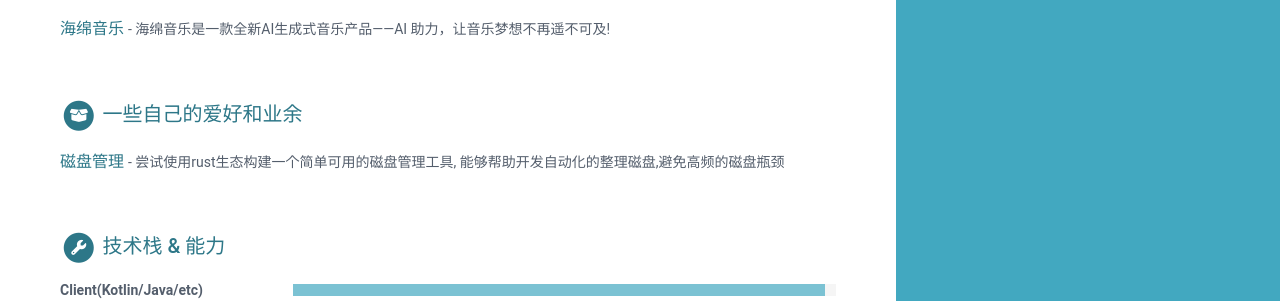
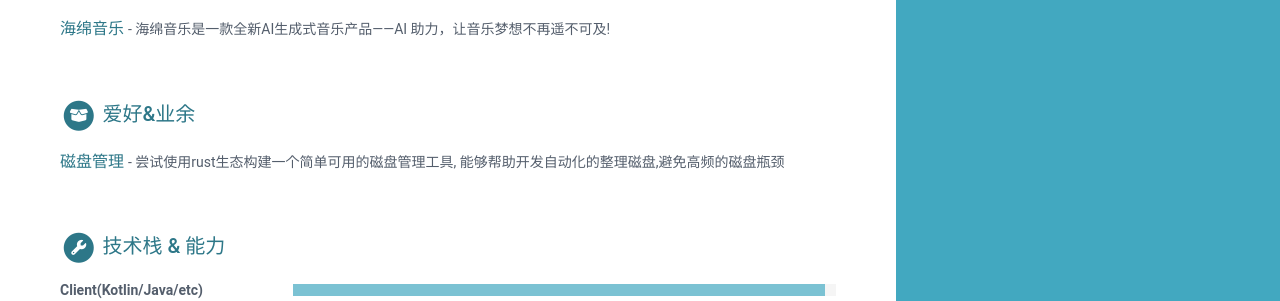
Before and after one commit to fancy2110/fancy2110.github.io, a Jekyll site: the page built from print.html, in a window 1280 px wide. Shown: the part 1366-1667 px from the top of the page. Built offline with Jekyll 4.4.1, drawn with Linux system fonts in a browser that asks for light colours; nearby versions of some CDN libraries; library files that are not in the unit come from our copies.

Commit message:
feat:修改标题

```diff
--- a/_data/data.yml
+++ b/_data/data.yml
@@ -132,7 +132,7 @@ projects:
       tagline: "海绵音乐是一款全新AI生成式音乐产品——AI 助力，让音乐梦想不再遥不可及!"
 
 oss:
-  title: 一些自己的爱好和业余
+  title: 爱好&业余
   contributions:
     - title: 磁盘管理
       link: "https://github.com/fancy2110/cleaner"
```
